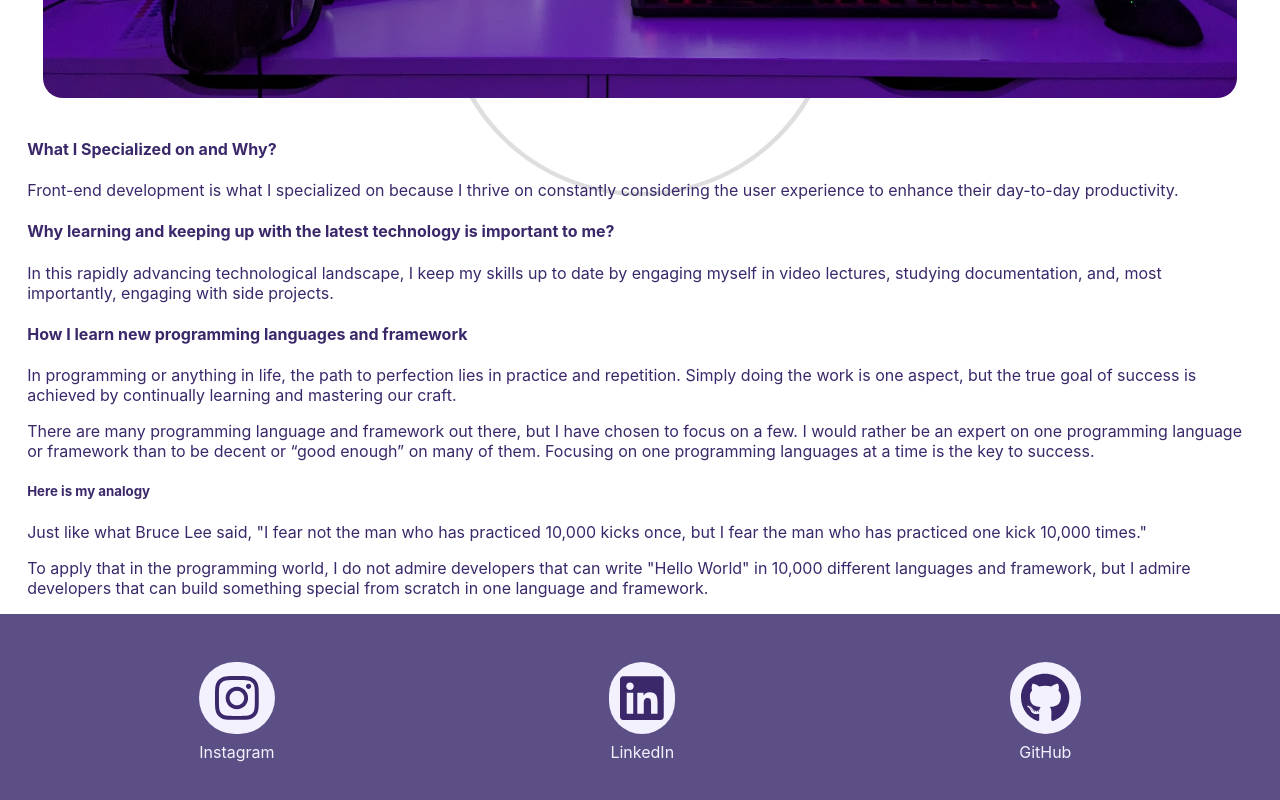
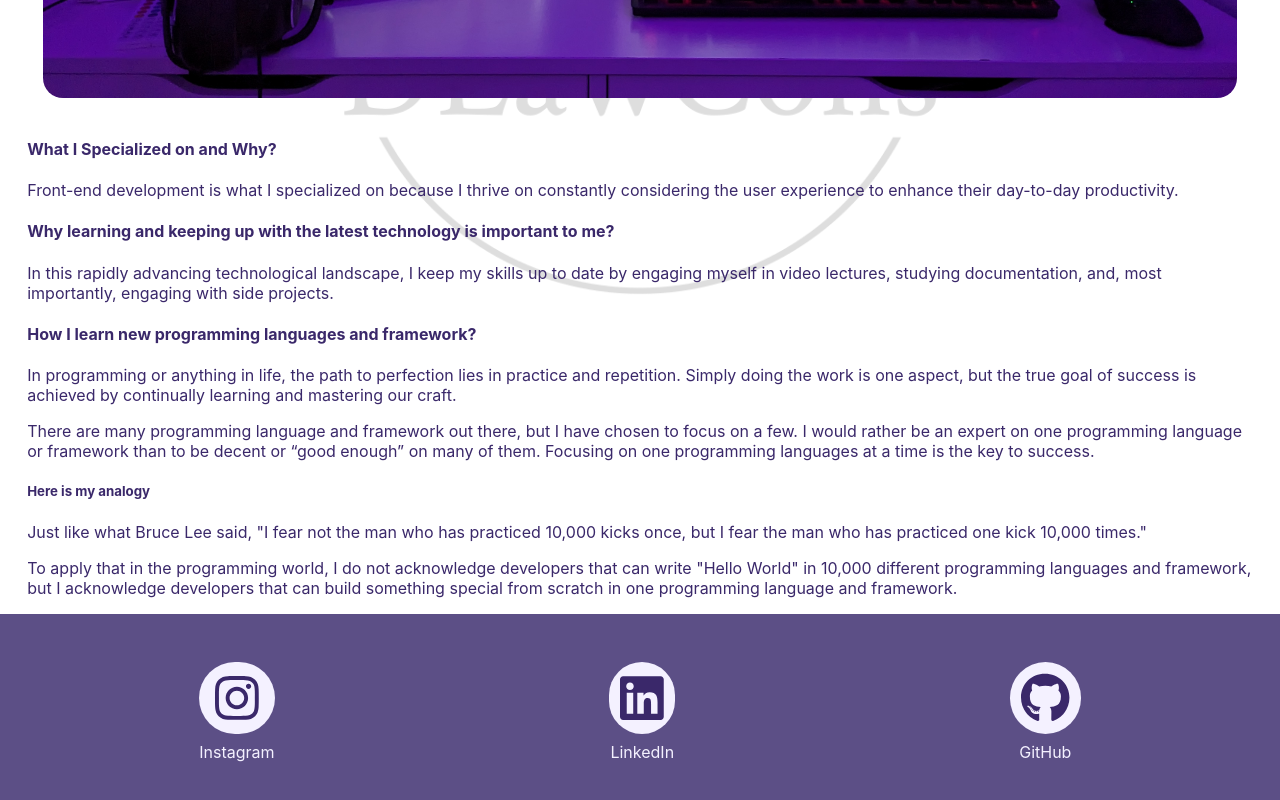
Before and after one commit to DanDaMan23/dan-personal-blog, a React (Create React App) app: page /aboutMe/webDevelopment in a window 1280 px wide. Shown: the part 813-1613 px from the top of the page. Built offline with nearby package versions, Linux system fonts and the light colour scheme.

Commit message:
Minor Improvements

```diff
--- a/src/App.scss
+++ b/src/App.scss
@@ -6,7 +6,7 @@
   background-position: center;
   background-repeat: no-repeat;
   background-attachment: fixed;
-  background-size: 50vw;
+  background-size: 75vw;
 }
 
 main {
--- a/src/features/about-me/developer_journey/developer-journey.json
+++ b/src/features/about-me/developer_journey/developer-journey.json
@@ -10,7 +10,7 @@
       "details": "In this rapidly advancing technological landscape, I keep my skills up to date by engaging myself in video lectures, studying documentation, and, most importantly, engaging with side projects."
     },
     "learningMethods": {
-      "heading": "How I learn new programming languages and framework",
+      "heading": "How I learn new programming languages and framework?",
       "details": [
         "In programming or anything in life, the path to perfection lies in practice and repetition. Simply doing the work is one aspect, but the true goal of success is achieved by continually learning and mastering our craft.",
         "There are many programming language and framework out there, but I have chosen to focus on a few. I would rather be an expert on one programming language or framework than to be decent or “good enough” on many of them. Focusing on one programming languages at a time is the key to success."
@@ -19,7 +19,7 @@
         "heading": "Here is my analogy",
         "details": [
           "Just like what Bruce Lee said, \"I fear not the man who has practiced 10,000 kicks once, but I fear the man who has practiced one kick 10,000 times.\"",
-          "To apply that in the programming world, I do not admire developers that can write \"Hello World\" in 10,000 different languages and framework, but I admire developers that can build something special from scratch in one language and framework."
+          "To apply that in the programming world, I do not acknowledge developers that can write \"Hello World\" in 10,000 different programming languages and framework, but I acknowledge developers that can build something special from scratch in one programming language and framework."
         ]
       }
     }
--- a/src/features/about-me/developer_journey/developer-journey.tsx
+++ b/src/features/about-me/developer_journey/developer-journey.tsx
@@ -22,13 +22,14 @@ export default function DeveloperJourney() {
       <p>{text.webDevelopment.learningDetails.details}</p>
 
       <h4>{text.webDevelopment.learningMethods.heading}</h4>
-      <p>{text.webDevelopment.learningMethods.details[0]}</p>
-      <p>{text.webDevelopment.learningMethods.details[1]}</p>
-
+      {text.webDevelopment.learningMethods.details.map((detail) => (
+        <p>{detail}</p>
+      ))}
 
       <h5>{text.webDevelopment.learningMethods.analogy.heading}</h5>
-      <p>{text.webDevelopment.learningMethods.analogy.details[0]}</p>
-      <p>{text.webDevelopment.learningMethods.analogy.details[1]}</p>
+      {text.webDevelopment.learningMethods.analogy.details.map((detail) => (
+        <p>{detail}</p>
+      ))}
     </div>
   )
 }
```
